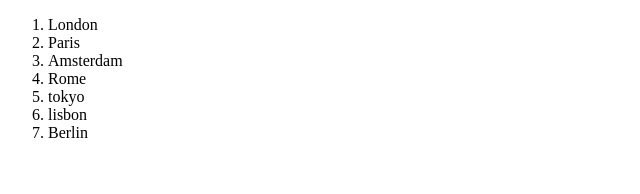
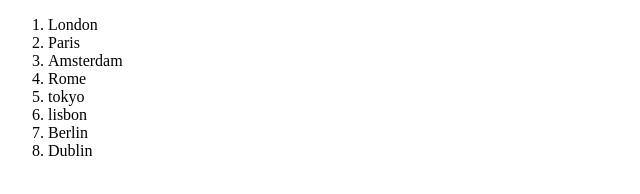
Before and after one commit to ruwaydaibr/my-first-github-repo, a plain HTML site: page index.html in a window 1280 px wide. Shown: the full height of the page, 0-640 px from the left. Drawn offline with Linux system fonts and the light colour scheme.

Commit message:
add city Dublin

```diff
--- a/index.html
+++ b/index.html
@@ -14,6 +14,7 @@
         <li>tokyo</li>
         <li>lisbon</li>
         <li>Berlin</li>
+        <li>Dublin</li>
     </ol>
 </body>
 </html>
```
